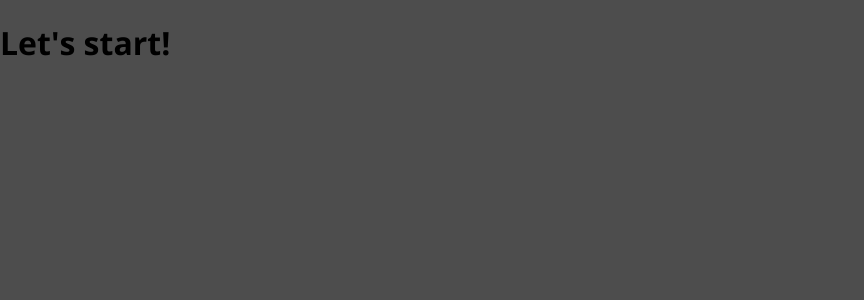
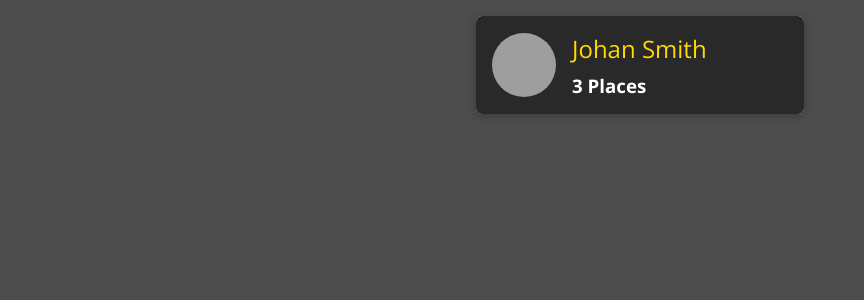
Before and after one commit to AppelKoos/ReactMern-CourseProject, a React (Create React App) app in the folder react-mern-courseproject/: page / in a window 1280 px wide. Shown: the top 300 px of the page, without its empty margins (0-864 px from the left). Built offline with nearby package versions, Linux system fonts and the light colour scheme; grey boxes are pictures that could not be loaded.

Commit message:
Completed until lecture 41
- Completed some comps and file up until lecture 41 (module 5/41)

```diff
--- a/react-mern-courseproject/package.json
+++ b/react-mern-courseproject/package.json
@@ -5,6 +5,7 @@
   "dependencies": {
     "react": "^16.11.0",
     "react-dom": "^16.11.0",
+    "react-router-dom": "5.2.0",
     "react-scripts": "3.2.0"
   },
   "scripts": {
--- a/react-mern-courseproject/src/App.js
+++ b/react-mern-courseproject/src/App.js
@@ -1,7 +1,17 @@
 import React from 'react';
+import { BrowserRouter as Router, Redirect, Route, Switch } from 'react-router-dom';
+
+import Users from './user/pages/Users';
+import Places from './places/pages/NewPlace'
 
 function App() {
-  return <h1>Let's start!</h1>;
+  return <Router>
+    <Switch>
+      <Route path="/" exact > <Users /> </Route>
+      <Route path="/places/new" exact > <Places /> </Route>
+      <Redirect to="/" />
+    </Switch>
+  </Router>
 }
 
 export default App;
--- /dev/null
+++ b/react-mern-courseproject/src/places/pages/NewPlace.js
@@ -0,0 +1,6 @@
+import React from 'react';
+
+const Places = () => {
+    return <h1> Places Works !</h1>
+}
+export default Places;
--- /dev/null
+++ b/react-mern-courseproject/src/shared/components/UIElements/Avatar/Avatar.css
@@ -0,0 +1,15 @@
+.avatar {
+  width: 100%;
+  height: 100%;
+  display: flex;
+  justify-content: center;
+  align-items: center;
+}
+
+.avatar img {
+  display: block;
+  border-radius: 50%;
+  width: 100%;
+  height: 100%;
+  object-fit: cover;
+}
--- /dev/null
+++ b/react-mern-courseproject/src/shared/components/UIElements/Avatar/Avatar.js
@@ -0,0 +1,17 @@
+import React from 'react';
+
+import './Avatar.css';
+
+const Avatar = props => {
+  return (
+    <div className={`avatar ${props.className}`} style={props.style}>
+      <img
+        src={props.image}
+        alt={props.alt}
+        style={{ width: props.width, height: props.width }}
+      />
+    </div>
+  );
+};
+
+export default Avatar;
--- /dev/null
+++ b/react-mern-courseproject/src/shared/components/UIElements/Card/Card.css
@@ -0,0 +1,9 @@
+.card {
+  position: relative;
+  margin: 0;
+  box-shadow: 0 2px 8px rgba(0, 0, 0, 0.26);
+  border-radius: 6px;
+  padding: 1rem;
+  overflow: hidden;
+  background: white;
+}
--- /dev/null
+++ b/react-mern-courseproject/src/shared/components/UIElements/Card/Card.js
@@ -0,0 +1,13 @@
+import React from 'react';
+
+import './Card.css';
+
+const Card = props => {
+  return (
+    <div className={`card ${props.className}`} style={props.style}>
+      {props.children}
+    </div>
+  );
+};
+
+export default Card;
--- /dev/null
+++ b/react-mern-courseproject/src/user/components/UserItem.css
@@ -0,0 +1,49 @@
+.user-item {
+    margin: 1rem;
+    width: calc(45% - 2rem);
+    min-width: 17.5rem;
+  }
+
+  .user-item a {
+    display: flex;
+    align-items: center;
+    width: 100%;
+    height: 100%;
+    text-decoration: none;
+    padding: 1rem;
+    color: white;
+    background: #292929;
+  }
+
+  .user-item a:hover,
+  .user-item a:active {
+    background: #ffd900;
+  }
+
+  .user-item__content {
+    padding: 0;
+  }
+
+  .user-item__image {
+    width: 4rem;
+    height: 4rem;
+    margin-right: 1rem;
+  }
+
+  .user-item__info h2 {
+    font-size: 1.5rem;
+    margin: 0 0 0.5rem 0;
+    font-weight: normal;
+    color: #ffd900;
+  }
+
+  .user-item:hover h2,
+  .user-item:active h2,
+  .user-item:hover h3,
+  .user-item:active h3 {
+    color: #292929;
+  }
+
+  .user-item__info h3 {
+    margin: 0;
+  }
--- /dev/null
+++ b/react-mern-courseproject/src/user/components/UserItem.js
@@ -0,0 +1,25 @@
+import React from 'react';
+import { Link } from 'react-router-dom'
+
+import Avatar from '../../shared/components/UIElements/Avatar/Avatar'
+import Card from '../../shared/components/UIElements/Card/Card'
+
+import './UserItem.css'
+const UserItem = (props) => {
+    return (
+        <li className="user-item">
+            <Card className="user-item__content" >
+                <Link to={`/${props.id}/places`}>
+                    <div className="user-item__image">
+                        <Avatar image={props.image} />
+                    </div>
+                    <div className="user-item__info">
+                        <h2>{props.name} </h2>
+                        <h3>{props.placeCount} {props.placeCount === 1 ? 'Place' : 'Places'}</h3>
+                    </div>
+                </Link>
+            </Card>
+        </li>
+    )
+}
+export default UserItem
--- /dev/null
+++ b/react-mern-courseproject/src/user/components/UserList.css
@@ -0,0 +1,10 @@
+.users-list {
+    list-style: none;
+    margin: 0 auto;
+    padding: 0;
+    width: 90%;
+    max-width: 50rem;
+    display: flex;
+    justify-content: center;
+    flex-wrap: wrap;
+  }
--- /dev/null
+++ b/react-mern-courseproject/src/user/components/UsersList.js
@@ -0,0 +1,25 @@
+import React from 'react';
+
+import UserItem from './UserItem'
+
+import './UserList.css'
+const UsersList = (props) => {
+    if (props.items.length === 0) {
+        return <div className="center" >
+            <h2> No Users found!</h2>
+        </div>
+    }
+    return (
+        <ul className="users-list">
+            {props.items.map(user => (
+                <UserItem
+                    key={user.id}
+                    id={user.id}
+                    image={user.image}
+                    name={user.name}
+                    placeCount={user.places} />
+            ))}
+        </ul>
+    )
+}
+export default UsersList
--- /dev/null
+++ b/react-mern-courseproject/src/user/pages/Users.js
@@ -0,0 +1,17 @@
+import React from 'react';
+
+import UsersList from '../components/UsersList'
+
+const Users = () => {
+    const USERS = [
+        {
+            id: "u1",
+            name: "Johan Smith",
+            image: "https://p.kindpng.com/picc/s/111-1113220_peepo-emote-hd-png-download.png",
+            places: 3
+        }
+    ] //dummy until have backend
+
+    return <UsersList items={USERS} />
+}
+export default Users
```
Also changed, not shown: 1 other file (tests, documents, lock files or other folders).
